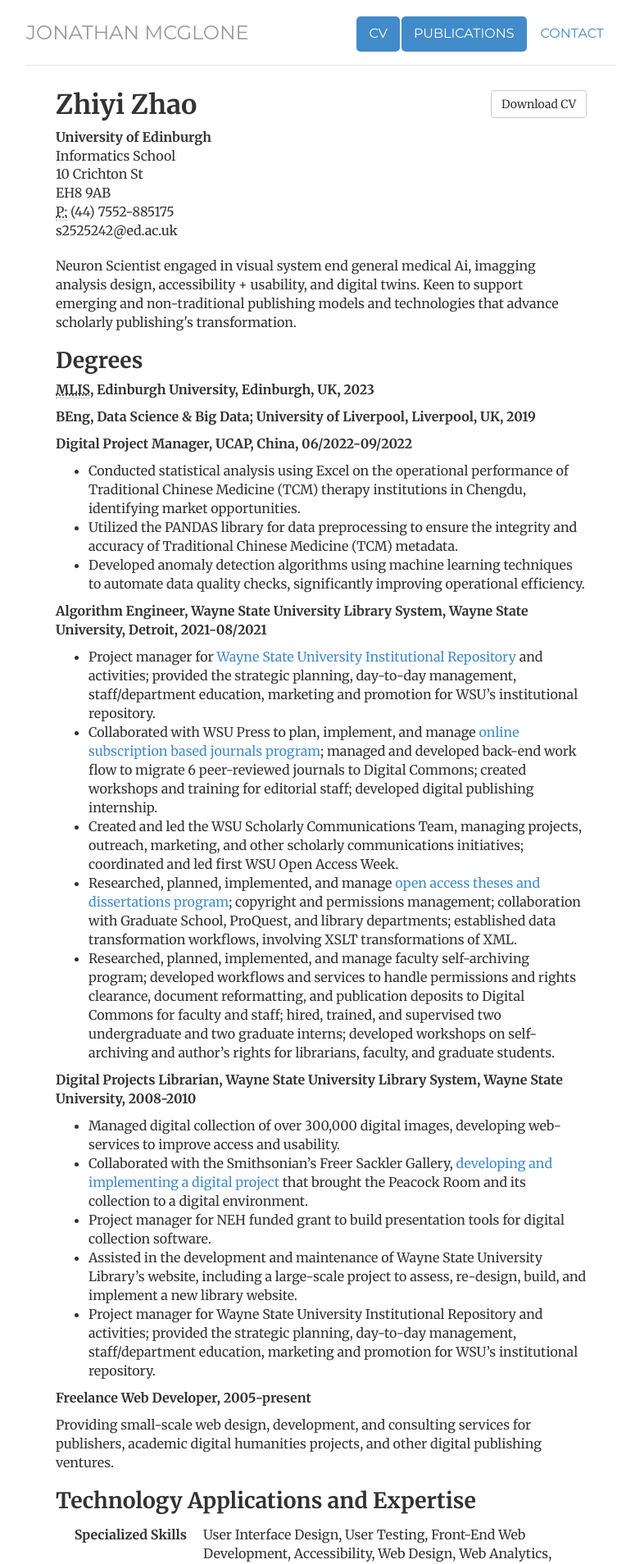
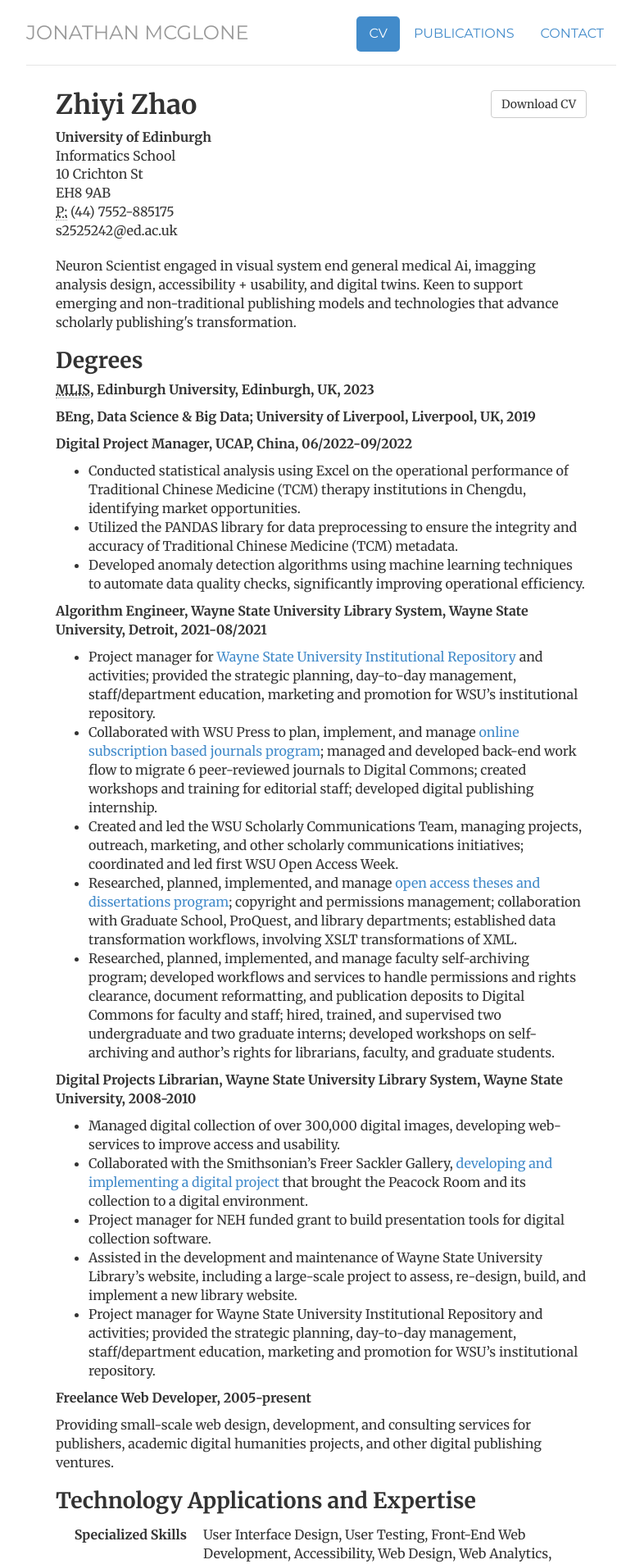
Before and after one commit to Zhiyi12/Zhiyi12.github.io, a Jekyll site: the page built from cv/index.html, in a window 1280 px wide. Shown: the top 1908 px of the page at 82% size, without its empty margins (248-1012 px from the left). Built offline with Jekyll 4.4.1, drawn with Linux system fonts in a browser that asks for light colours.

Commit message:
Update header.html

```diff
--- a/_includes/header.html
+++ b/_includes/header.html
@@ -1,7 +1,7 @@
 <div class="header">
 	<ul class="nav nav-pills pull-right">
 		<li class="{{ page.cv }}"><a href="/cv" title="CV">CV</a></li>
-		<li class="{{ page.cv }}"><a href="/publications" title="Publications">Publications</a></li>
+		<li class="{{ page.publications }}"><a href="/publications" title="Publications">Publications</a></li>
 		<!-- <li class="{{ page.projects }}"><a href="/projects" title="Projects">Projects</a></li> -->
 		<!-- <li class="{{ page.notes }}"><a href="/notes" title="Notes">Notes</a></li> -->
 		<li class="{{ page.contact }}"><a href="/contact" title="Contact">Contact</a></li>
```
